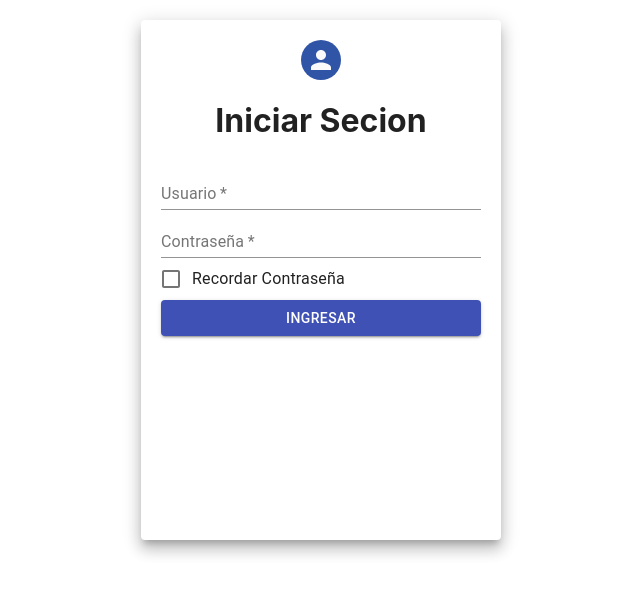
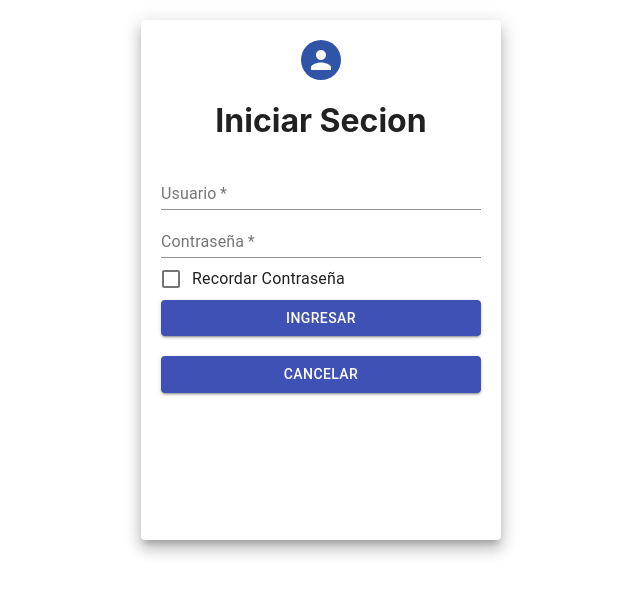
Before and after one commit to Benja789/ProyectoHDP, a React (Create React App) app in the folder backend_combustibles/templates/: page /login in a window 1280 px wide. Shown: the top 594 px of the page, without its empty margins (319-959 px from the left). Built offline with nearby package versions, Linux system fonts and the light colour scheme.

Commit message:
Creacion de vistas

```diff
--- a/backend_combustibles/templates/src/App.js
+++ b/backend_combustibles/templates/src/App.js
@@ -4,8 +4,7 @@ import React from 'react';
 import {
   BrowserRouter as Router,
   Switch,
-  Route,
-  //Link
+  Route
 } from "react-router-dom";
 //import LogoESA from "./Media/Logo El Salvador.png"
 
--- a/backend_combustibles/templates/src/Components/Inicio.js
+++ b/backend_combustibles/templates/src/Components/Inicio.js
@@ -65,6 +65,7 @@ const useStyles = makeStyles((theme) => ({
 const Inicio = (props) => {
   const classes = useStyles();
   const [value, setValue] = useState(0);
+  const [zonas, setZonas]= useState();
 
   const getTablaInicial = async() =>{
     axios.get(props.url+"/jsonprediccion").then((res)=>{
@@ -73,6 +74,14 @@ const Inicio = (props) => {
     })
   }
 
+  const getZonas = async()=>{
+    axios.get(props.url+"/jsonzonas").then((res)=>{
+      const z=res.data;
+      console.log(res.data)
+      setZonas(z);
+      console.log(zonas);
+    })
+  }
 
   const handleChange = (event, newValue) => {
     setValue(newValue);
@@ -80,16 +89,16 @@ const Inicio = (props) => {
   };
 
   return (
-    <div className={classes.root}>
+    <div className={classes.root} onLoad={getZonas}>
       {/*Barra de superior */}
       <AppBar position="static"  style={{ background: "#2E3B55" }}>
         <Toolbar className={classes.toolbar}>
           <h1 className={classes.h1} align="center">
           Precios de los combustibles El Salvador
           </h1>
-          <Button className={classes.button} variant="outlined" color="primary" >Iniciar sesion
-            <Link to="/login"></Link>
-          </Button>
+          <Link to="/login">
+            <Button className={classes.button} variant="outlined" color="primary" >Iniciar sesion</Button>
+          </Link>
           <hr/>
         </Toolbar>
         <Tabs value={value} onChange={handleChange} aria-label="simple tabs example" align="center">
--- a/backend_combustibles/templates/src/Components/Login.js
+++ b/backend_combustibles/templates/src/Components/Login.js
@@ -5,6 +5,8 @@ import{
     Grid,
     makeStyles,Paper,Avatar,TextField,Button
 }from '@material-ui/core';
+import {Link} from "react-router-dom";
+
 
 const useStyle = makeStyles((theme)=>({
  root: {
@@ -18,17 +20,21 @@ const useStyle = makeStyles((theme)=>({
     height:'60vh',
     width:'25%',
     margin:"20px auto",
+ },
+ button:{
+    margin:"20px auto",
+
  }
 }));
 
 const Login = () =>{
-    const clasess = useStyle();
+    const classes = useStyle();
 
     return (
         <Grid>
-            <Paper className={clasess.paper} elevation={10} >
+            <Paper className={classes.paper} elevation={10} >
                 <Grid align = 'center'>
-                    <Avatar className={clasess.avatar}></Avatar>
+                    <Avatar className={classes.avatar}></Avatar>
                     <h1>Iniciar Secion</h1>
                 </Grid>
                 <TextField label="Usuario" placeholder='Ingrese Usuario' fullWidth required/>
@@ -42,6 +48,9 @@ const Login = () =>{
                     label="Recordar Contraseña"
                 />
                 <Button type ='submit' color='primary' variant="contained" fullWidth>Ingresar</Button>
+                <Link to ="/">
+                    <Button className={classes.button}type ='submit' color='primary' variant="contained" fullWidth>Cancelar</Button>
+                </Link>
             </Paper>
         </Grid>
     );
```
Also changed, not shown: 1 other file (tests, documents, lock files or other folders).
